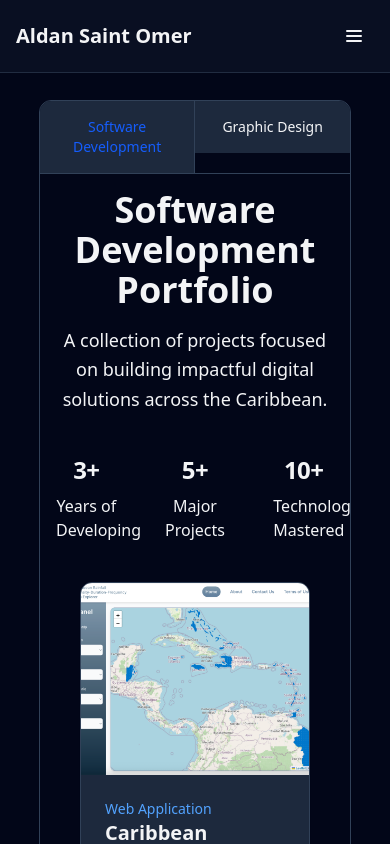
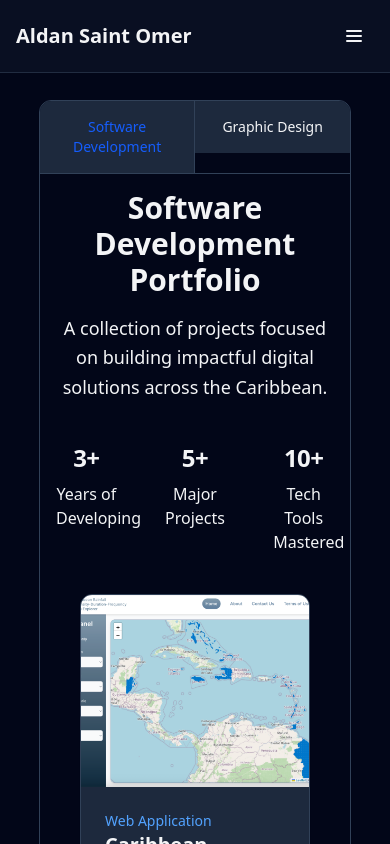
Before and after one commit to aldanstomer/aldan-portfolio, a Vue app: page /portfolio in a window 390 px wide. Shown: the top 844 px of the page. Built offline with nearby package versions, Linux system fonts and the light colour scheme.

Commit message:
version 1.5

```diff
--- a/src/components/sections/PortfolioTabs.vue
+++ b/src/components/sections/PortfolioTabs.vue
@@ -22,7 +22,7 @@ function setTab(tab) {
 
 <template>
   <div class="overflow-auto mt-25 w-4/5 mx-auto border border-slate-700 rounded-xl shadow-xs">
-    <ul class=" text-sm font-medium text-center text-body divide-x divide-slate-700 rounded-base flex">
+    <ul class="text-sm font-medium text-center text-body divide-x divide-slate-700 flex items-stretch">
       <li class="w-full">
         <button type="button" @click="setTab('dev')" :class="[ 'inline-block w-full p-4  bg-slate-800', activeTab === 'dev' ? 'text-blue-600' : 'hover:bg-slate-700' ]">
           Software Development
@@ -37,7 +37,7 @@ function setTab(tab) {
     <div id="fullWidthTabContent" class="border-t border-slate-700">
       <div v-show="activeTab === 'dev'" class="p-4 rounded-base md:p-8" id="dev">
         <div class="mb-10 text-center max-w-3xl mx-auto">
-          <h1 class="text-4xl font-semibold text-heading mb-4">Software Development Portfolio</h1>
+          <h1 class="text-3xl md:text-4xl font-semibold text-heading mb-4">Software Development Portfolio</h1>
           <p class="text-body text-lg leading-relaxed">
             A collection of projects focused on building impactful digital solutions across the Caribbean.
           </p>
@@ -59,14 +59,14 @@ function setTab(tab) {
             <dt class="mb-2 text-2xl font-semibold tracking-tight transition-transform duration-300 group-hover:scale-125">
               10+
             </dt>
-            <dd>Technologies Mastered</dd>
+            <dd>Tech Tools Mastered</dd>
           </div>
         </dl>
         <ProjectGrid :projects="devProjects" />
       </div>
       <div v-show="activeTab === 'design'" class="p-4 rounded-base md:p-8" id="design">
         <div class="mb-10 text-center max-w-3xl mx-auto">
-          <h1 class="text-4xl font-semibold text-heading mb-4">Graphic Design Portfolio</h1>
+          <h1 class="text-3xl md:text-4xl font-semibold text-heading mb-4">Graphic Design Portfolio</h1>
           <p class="text-body text-lg leading-relaxed">
             Modern curated visuals that communicate clear ideas and elevate brand identity.
           </p>
```
